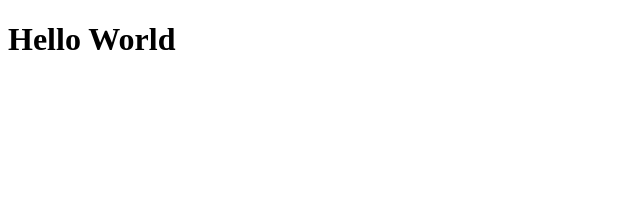
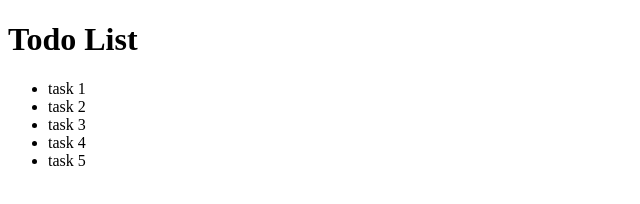
Before and after one commit to davidsa/git-example, a plain HTML site: page index.html in a window 1280 px wide. Shown: the whole page, without its empty margins (0-640 px from the left). Drawn offline with Linux system fonts and the light colour scheme.

Commit message:
Added todo list

```diff
--- a/index.html
+++ b/index.html
@@ -1,12 +1,19 @@
 <!DOCTYPE html>
 <html lang="en">
-<head>
-    <meta charset="UTF-8">
-    <meta http-equiv="X-UA-Compatible" content="IE=edge">
-    <meta name="viewport" content="width=device-width, initial-scale=1.0">
+  <head>
+    <meta charset="UTF-8" />
+    <meta http-equiv="X-UA-Compatible" content="IE=edge" />
+    <meta name="viewport" content="width=device-width, initial-scale=1.0" />
     <title>My App</title>
-</head>
-<body>
-   <h1>Hello World</h1>
-</body>
+  </head>
+  <body>
+    <h1>Todo List</h1>
+    <ul>
+      <li>task 1</li>
+      <li>task 2</li>
+      <li>task 3</li>
+      <li>task 4</li>
+      <li>task 5</li>
+    </ul>
+  </body>
 </html>
```
